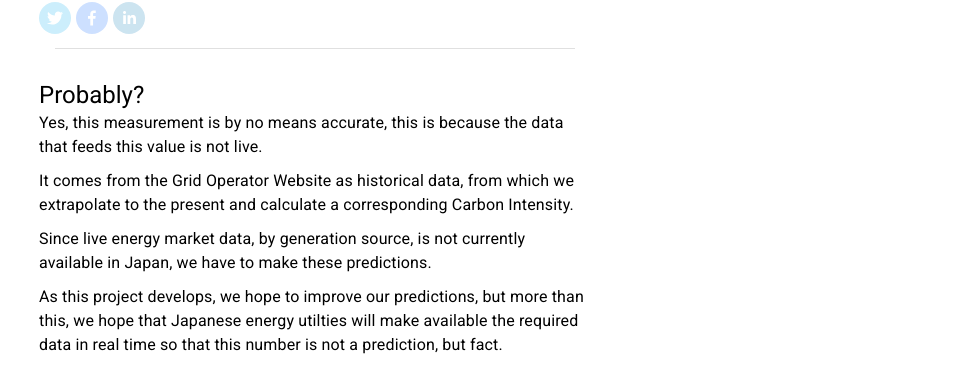
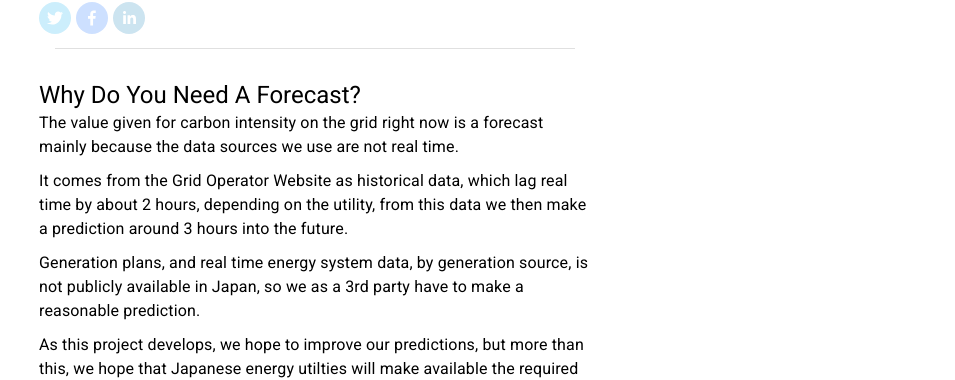
Before and after one commit to FraserTooth/denki-carbon, a React (Create React App) app in the folder website/: page / in a window 1280 px wide. Shown: the part 159-539 px from the top of the page, without its empty margins (325-1280 px from the left). Built offline with nearby package versions, Linux system fonts and the light colour scheme; no server answers.

Commit message:
fix: update forecast explainer

```diff
--- a/website/src/components/Explanation.tsx
+++ b/website/src/components/Explanation.tsx
@@ -40,9 +40,9 @@ export default function Explanation() {
     <Box className={classes.explanation}>
       <Box className={classes.section}>
         <Typography variant="h5" className={classes.explanationTitle}>
-          {t("explanation.probablySection.title")}
+          {t("explanation.forecastSection.title")}
         </Typography>
-        {buildParagraph("explanation.probablySection.paragraph")}
+        {buildParagraph("explanation.forecastSection.paragraph")}
       </Box>
 
       <Box className={classes.section}>
--- a/website/src/translations/en.json
+++ b/website/src/translations/en.json
@@ -1,5 +1,5 @@
 {
-  "theCarbonIs": "The CO₂ emitted from Electricity Generation supplied by <utilityMenu></utilityMenu> right now is (probably):",
+  "theCarbonIs": "The CO₂ emitted from Electricity Generation supplied by <utilityMenu></utilityMenu> right now is forecasted as:",
   "months": [
     "January",
     "February",
@@ -57,12 +57,12 @@
   },
   "carbonGraphTitle": "Today's Carbon Intensity with Forecast",
   "explanation": {
-    "probablySection": {
-      "title": "Probably?",
+    "forecastSection": {
+      "title": "Why do you need a forecast?",
       "paragraph": [
-        "Yes, this measurement is by no means accurate, this is because the data that feeds this value is not live.",
-        "It comes from the Grid Operator Website as historical data, from which we extrapolate to the present and calculate a corresponding Carbon Intensity.",
-        "Since live energy market data, by generation source, is not currently available in Japan, we have to make these predictions.",
+        "The value given for carbon intensity on the grid right now is a forecast mainly because the data sources we use are not real time.",
+        "It comes from the Grid Operator Website as historical data, which lag real time by about 2 hours, depending on the utility, from this data we then make a prediction around 3 hours into the future.",
+        "Generation plans, and real time energy system data, by generation source, is not publicly available in Japan, so we as a 3rd party have to make a reasonable prediction.",
         "As this project develops, we hope to improve our predictions, but more than this, we hope that Japanese energy utilties will make available the required data in real time so that this number is not a prediction, but fact."
       ]
     },
--- a/website/src/translations/jp.json
+++ b/website/src/translations/jp.json
@@ -1,5 +1,5 @@
 {
-  "theCarbonIs": "今現在 <utilityMenu></utilityMenu> の発電所から排出されているCO₂の量は(推定値):",
+  "theCarbonIs": "現在、<utilityMenu></utilityMenu>が供給している発電から排出されるCO₂は、次のように予測される：",
   "months": [
     "1月",
     "2月",
@@ -57,13 +57,13 @@
   },
   "carbonGraphTitle": "今日の炭素強度と予報",
   "explanation": {
-    "probablySection": {
-      "title": "推定値？",
+    "forecastSection": {
+      "title": "なぜ予報が必要なのか？",
       "paragraph": [
-        "はい、表示しているのは推定値であり、決して正確ではありません。",
-        "グリッドオペレーターのウェブサイトから過去のデータを入手し、そこから現在のデータから炭素強度を推定しています。",
-        "現在、日本では発電元別のエネルギー市場のライブデータが入手できないからです。",
-        "このプロジェクトが発展していく中で、精度を改善していきたいと考えていますが、それよりも、この数値が推定ではなく事実となるように、日本のエネルギー事業者が必要なデータをリアルタイムで公開してくれることを期待しています。"
+        "現在、送電網の炭素原単位は予測値である。",
+        "電力会社のウェブサイトからヒストリカル・データとして入手したもので、電力会社によって異なりますが、リアルタイムより2時間ほど遅れています。",
+        "発電計画や、発電源ごとのリアルタイムのエネルギーシステムデータは、日本では公開されていないため、サードパーティである我々が合理的な予測をしなければならない。",
+        "このプロジェクトが発展するにつれて、私たちの予測も改善されることを期待していますが、それ以上に、電力会社が必要なデータをリアルタイムで公開し、この数字が予測ではなく事実になることを願っています。"
       ]
     },
     "howSection": {
```
